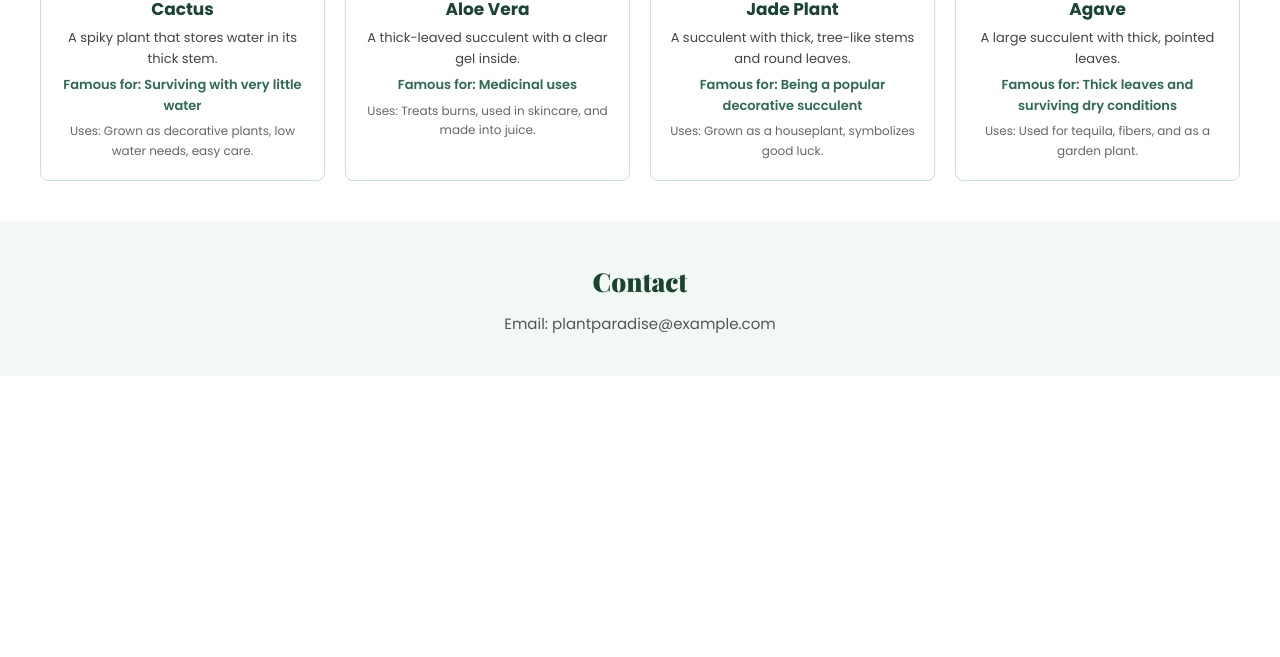
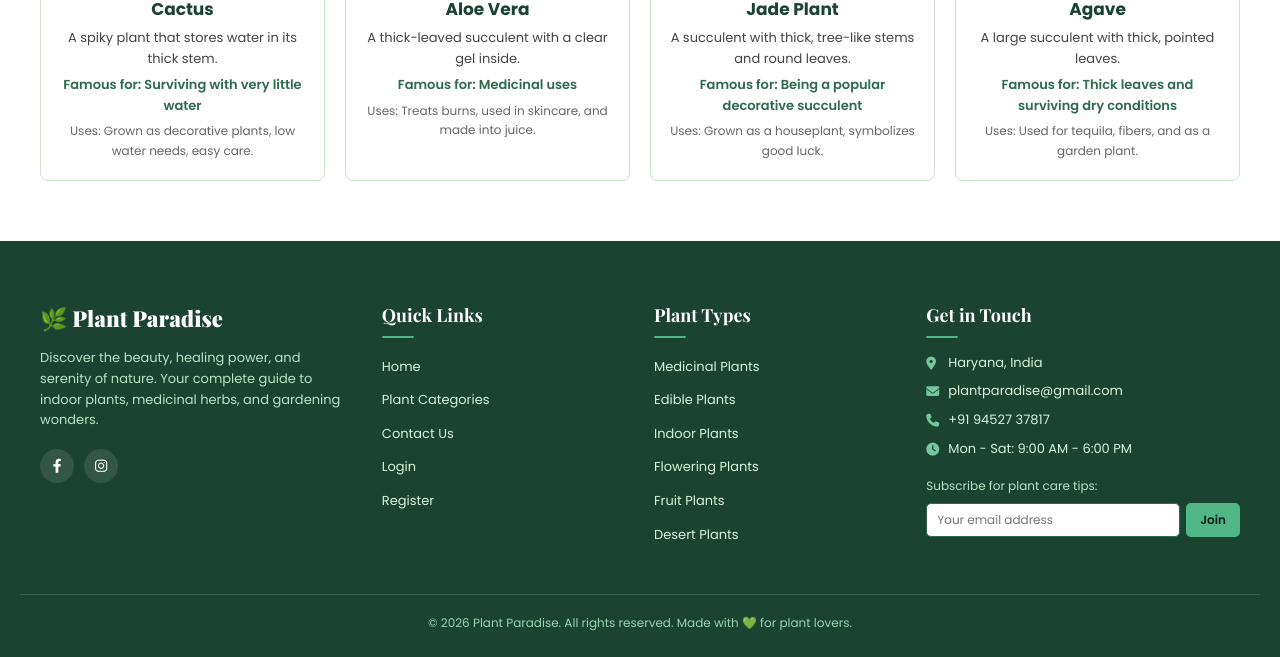
Before and after one commit to ManasCodez/Web_Project-Plant_Paradise, a plain HTML site: page index.html in a window 1280 px wide. Shown: the part 4617-5274 px from the top of the page. Before the commit the page ends 4993 px from the top, so only its background shows below. Drawn offline with nearby package versions, Linux system fonts and the light colour scheme.

Commit message:
added footer and fixed the relative links

```diff
--- a/index.html
+++ b/index.html
@@ -5,6 +5,7 @@
     <meta charset="UTF-8">
     <meta name="viewport" content="width=device-width, initial-scale=1.0">
     <title>Plant Paradise</title>
+    <link rel="stylesheet" href="https://cdnjs.cloudflare.com/ajax/libs/font-awesome/6.4.0/css/all.min.css">
     <link rel="stylesheet" href="style.css">
 </head>
 
@@ -18,9 +19,9 @@
                 <ul class="nav-links">
                     <li><a href="#home">Home</a></li>
                     <li><a href="#categories">Categories</a></li>
-                    <li><a href="/contact.html">Contact</a></li>
-                    <li><a href="/login.html">Login</a></li>
-                    <li><a href="/register.html">Register</a></li>
+                    <li><a href="contact.html">Contact</a></li>
+                    <li><a href="login.html">Login</a></li>
+                    <li><a href="register.html">Register</a></li>
                 </ul>
             </div>
         </nav>
@@ -327,11 +328,69 @@
         </div>
     </section>
 
-    <!-- Contact Section -->
-    <section class="contact" id="contact">
-        <h2>Contact</h2>
-        <p>Email: plantparadise@example.com</p>
-    </section>
+    <!-- Footer Section -->
+    <footer class="footer" id="contact">
+        <div class="footer-container">
+            <!-- About Col -->
+            <div class="footer-col">
+                <h3 class="footer-logo">🌿 Plant Paradise</h3>
+                <p class="footer-about">
+                    Discover the beauty, healing power, and serenity of nature. Your complete guide to indoor plants, medicinal herbs, and gardening wonders.
+                </p>
+                <div class="footer-socials">
+                    <a href="#" aria-label="Facebook"><i class="fa-brands fa-facebook-f"></i></a>
+                    <a href="#" aria-label="Instagram"><i class="fa-brands fa-instagram"></i></a>
+                </div>
+            </div>
+
+            <!-- Quick Links Col -->
+            <div class="footer-col">
+                <h4>Quick Links</h4>
+                <ul class="footer-links">
+                    <li><a href="#home">Home</a></li>
+                    <li><a href="#categories">Plant Categories</a></li>
+                    <li><a href="contact.html">Contact Us</a></li>
+                    <li><a href="login.html">Login</a></li>
+                    <li><a href="register.html">Register</a></li>
+                </ul>
+            </div>
+
+            <!-- Categories Col -->
+            <div class="footer-col">
+                <h4>Plant Types</h4>
+                <ul class="footer-links">
+                    <li><a href="#medicinal">Medicinal Plants</a></li>
+                    <li><a href="#edible">Edible Plants</a></li>
+                    <li><a href="#indoor">Indoor Plants</a></li>
+                    <li><a href="#flowering">Flowering Plants</a></li>
+                    <li><a href="#fruit">Fruit Plants</a></li>
+                    <li><a href="#desert">Desert Plants</a></li>
+                </ul>
+            </div>
+
+            <!-- Contact & Newsletter Col -->
+            <div class="footer-col">
+                <h4>Get in Touch</h4>
+                <ul class="footer-contact">
+                    <li><i class="fa-solid fa-location-dot"></i> Haryana, India</li>
+                    <li><i class="fa-solid fa-envelope"></i> plantparadise@gmail.com</li>
+                    <li><i class="fa-solid fa-phone"></i> +91 94527 37817</li>
+                    <li><i class="fa-solid fa-clock"></i> Mon - Sat: 9:00 AM - 6:00 PM</li>
+                </ul>
+                <div class="newsletter">
+                    <p>Subscribe for plant care tips:</p>
+                    <form class="newsletter-form" >
+                        <input type="email" placeholder="Your email address" required>
+                        <button type="submit">Join</button>
+                    </form>
+                </div>
+            </div>
+        </div>
+
+        <div class="footer-bottom">
+            <p>&copy; 2026 Plant Paradise. All rights reserved. Made with 💚 for plant lovers.</p>
+        </div>
+    </footer>
 
 </body>
 
--- a/style.css
+++ b/style.css
@@ -345,24 +345,169 @@ body {
     color: #666;
 }
 
-/* Contact Section */
-.contact {
-    padding: 40px 20px;
-    text-align: center;
-    background: #f2f8f3;
+/* Footer Section */
+.footer {
+    background: #1b4332;
+    color: #d8f3dc;
+    padding: 60px 20px 25px;
+    margin-top: 20px;
 }
 
-.contact h2 {
+.footer-container {
+    max-width: 1200px;
+    margin: 0 auto;
+    display: grid;
+    grid-template-columns: 1.3fr 1fr 1fr 1.3fr;
+    gap: 40px;
+}
+
+.footer-col h3.footer-logo {
     font-family: 'Playfair Display', serif;
     font-weight: 900;
-    font-size: 26px;
-    color: #1b4332;
-    margin-bottom: 10px;
+    font-size: 22px;
+    color: #ffffff;
+    margin-bottom: 12px;
 }
 
-.contact p {
-    font-size: 15px;
-    color: #555;
+.footer-col h4 {
+    font-family: 'Playfair Display', serif;
+    font-weight: 700;
+    font-size: 18px;
+    color: #ffffff;
+    margin-bottom: 15px;
+    position: relative;
+    padding-bottom: 8px;
+}
+
+.footer-col h4::after {
+    content: '';
+    position: absolute;
+    bottom: 0;
+    left: 0;
+    width: 32px;
+    height: 2px;
+    background: #52b788;
+    border-radius: 2px;
+}
+
+.footer-about {
+    font-size: 13px;
+    line-height: 1.6;
+    color: #b7e4c7;
+    margin-bottom: 18px;
+}
+
+.footer-socials {
+    display: flex;
+    gap: 10px;
+}
+
+.footer-socials a {
+    display: flex;
+    align-items: center;
+    justify-content: center;
+    width: 34px;
+    height: 34px;
+    border-radius: 50%;
+    background: rgba(255, 255, 255, 0.1);
+    color: #ffffff;
+    text-decoration: none;
+    font-size: 14px;
+    transition: background 0.3s, color 0.3s;
+}
+
+.footer-socials a:hover {
+    background: #52b788;
+    color: #081c15;
+}
+
+.footer-links {
+    list-style: none;
+}
+
+.footer-links li {
+    margin-bottom: 8px;
+}
+
+.footer-links a {
+    color: #d8f3dc;
+    text-decoration: none;
+    font-size: 13px;
+    transition: color 0.2s, padding-left 0.2s;
+    display: inline-block;
+}
+
+.footer-links a:hover {
+    color: #74c69d;
+    padding-left: 4px;
+}
+
+.footer-contact {
+    list-style: none;
+    margin-bottom: 16px;
+}
+
+.footer-contact li {
+    display: flex;
+    align-items: center;
+    gap: 8px;
+    font-size: 13px;
+    color: #d8f3dc;
+    margin-bottom: 8px;
+}
+
+.footer-contact i {
+    color: #74c69d;
+    width: 14px;
+}
+
+.newsletter p {
+    font-size: 12px;
+    color: #b7e4c7;
+    margin-bottom: 8px;
+}
+
+.newsletter-form {
+    display: flex;
+    gap: 6px;
+}
+
+.newsletter-form input {
+    flex: 1;
+    padding: 7px 10px;
+    border-radius: 5px;
+    border: 1px solid #2d6a4f;
+    outline: none;
+    font-size: 12px;
+    font-family: 'Poppins', sans-serif;
+    background: #ffffff;
+    color: #1b2a1e;
+}
+
+.newsletter-form button {
+    padding: 7px 14px;
+    background: #52b788;
+    color: #081c15;
+    font-weight: 600;
+    border: none;
+    border-radius: 5px;
+    cursor: pointer;
+    font-family: 'Poppins', sans-serif;
+    font-size: 12px;
+    transition: background 0.2s;
+}
+
+.newsletter-form button:hover {
+    background: #74c69d;
+}
+
+.footer-bottom {
+    margin-top: 40px;
+    padding-top: 18px;
+    border-top: 1px solid rgba(255, 255, 255, 0.15);
+    text-align: center;
+    font-size: 12px;
+    color: #95d5b2;
 }
 
 /* Responsive */
@@ -372,6 +517,10 @@ body {
     }
     .plant-grid {
         grid-template-columns: repeat(2, 1fr);
+    }
+    .footer-container {
+        grid-template-columns: repeat(2, 1fr);
+        gap: 30px;
     }
     .herotext h1 {
         font-size: 30px;
@@ -385,6 +534,10 @@ body {
     .plant-grid {
         grid-template-columns: 1fr;
     }
+    .footer-container {
+        grid-template-columns: 1fr;
+        gap: 24px;
+    }
     .hero-grid {
         height: 70vh;
     }
```
